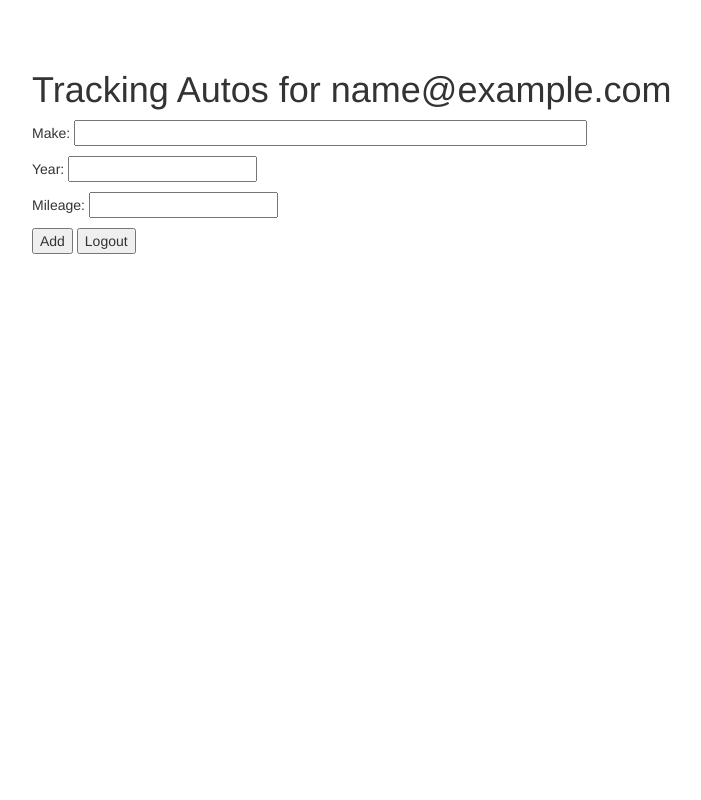
After one commit to therrianj/autoDB, a PHP site: page /add.php in a window 1280 px wide. The commit adds this page. Shown: the whole page, without its empty margins (38-739 px from the left). Run offline with PHP 8.4, Linux system fonts and the light colour scheme; the visitor is signed in with stand-in values (Sample User, id 1).

Commit message:
updated session and htmlentities pdo

```diff
--- /dev/null
+++ b/add.php
@@ -0,0 +1,86 @@
+
+<?php
+session_start();
+
+if ( ! isset($_SESSION['email'] ) ) {
+
+    die ("Not Logged In");
+    return;
+}
+require_once "pdo.php";
+$failure = false;
+$success = false;
+if ( isset($_POST['make']) && isset($_POST['year'])
+     && isset($_POST['mileage'])) {
+        if (! is_numeric($_POST['year'])
+             || ! is_numeric($_POST['mileage'])){
+            $_SESSION['error'] = "Mileage and year must be numeric";
+        	header('location: add.php');
+        	return;
+
+        } elseif (strlen($_POST['make'])<1) {
+           $_SESSION['error'] = "Make is required";
+           header('location: add.php');
+        	return;
+        }
+        else{
+
+            $sql = "INSERT INTO autos (make, year, mileage)
+                      VALUES (:make, :year, :mileage)";
+
+            // echo("<pre>\n".$sql."\n</pre>\n");
+
+            $stmt = $pdo->prepare($sql);
+
+            $make = ($_POST['make']);
+            $year = ($_POST['year']);
+            $mileage = ($_POST['mileage']);
+
+            $stmt->execute(array(
+                ':make' => $make,
+                ':year' => $year,
+                ':mileage' => $mileage)
+            );
+   //          $stmt = $pdo->query("SELECT make, year, mileage FROM autos");
+			// $rows = $stmt->fetchAll(PDO::FETCH_ASSOC);
+            $_SESSION['success'] = "Record inserted";
+            header('location: view.php');
+        	return;
+
+        }
+    //          $_SESSION['stmt'] = $pdo->query("SELECT make, year, mileage FROM autos");
+			// $_SESSION['rows'] = $stmt->fetchAll(PDO::FETCH_ASSOC);
+}
+
+?>
+
+<html>
+<head>
+<title>aa955ab6 Jonathan Therrian Auto Database</title>
+<?php require_once "bootstrap.php"; ?>
+</head>
+<body>
+<div class="container">
+<h1>Tracking Autos for <?php echo htmlentities($_SESSION['email']);?></h1>
+<?php
+// Note triple not equals and think how badly double
+// not equals would work here...
+if ( isset($_SESSION['error']) ) {
+    // Look closely at the use of single and double quotes
+    echo('<p style="color: red;">'.htmlentities($_SESSION['error'])."</p>\n");
+    unset($_SESSION['error']);
+}
+?>
+<form method="post">
+    <p>Make:
+    <input type="text" name="make" size="60">
+    </p>
+    <p>Year:
+    <input type="text" name="year">
+    </p>
+    <p>Mileage:
+    <input type="text" name="mileage">
+    </p>
+    <input type="submit" name="add" value="Add">
+    <input type="submit" name="logout" value="Logout">
+</form>
--- /dev/null
+++ b/logout.php
@@ -0,0 +1,4 @@
+<?php
+    session_start();
+    session_destroy();
+    header("Location: index.php");
```
Also changed, not shown: index.php (+6 -2 lines), login.php (+25 -17 lines), view.php (added, +51 -0 lines), autos.php (renamed from game.php).
